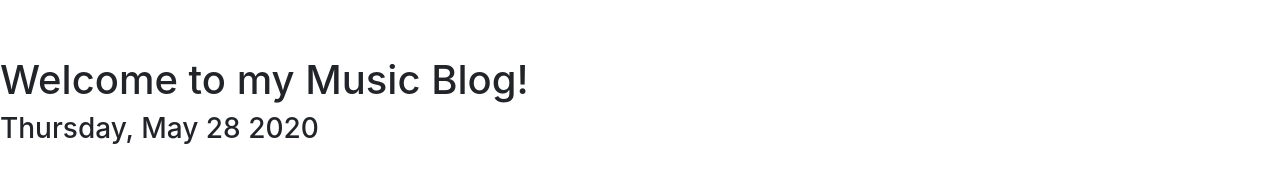
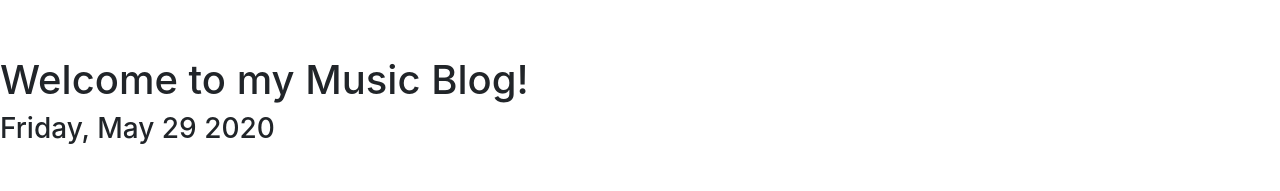
Before and after one commit to eydodoyn/eydodoyn.github.io, a website: page index.html in a window 1280 px wide. Shown: the top 191 px of the page. Drawn offline with Linux system fonts and the light colour scheme; files that its build step writes are made by us from their sources; files whose address does not match are found by name.

Commit message:
Update index.html

```diff
--- a/index.html
+++ b/index.html
@@ -21,7 +21,7 @@
 <body onLoad="renderTime();">
   <h1>Welcome to my Music Blog!</h1>
   <div id="clockDisplay" class="container"></div>
-  <h3>Thursday, May 28 2020</h3>
+  <h3>Friday, May 29 2020</h3>
 
   <!-- Page Content -->
   <div class="container">
```
